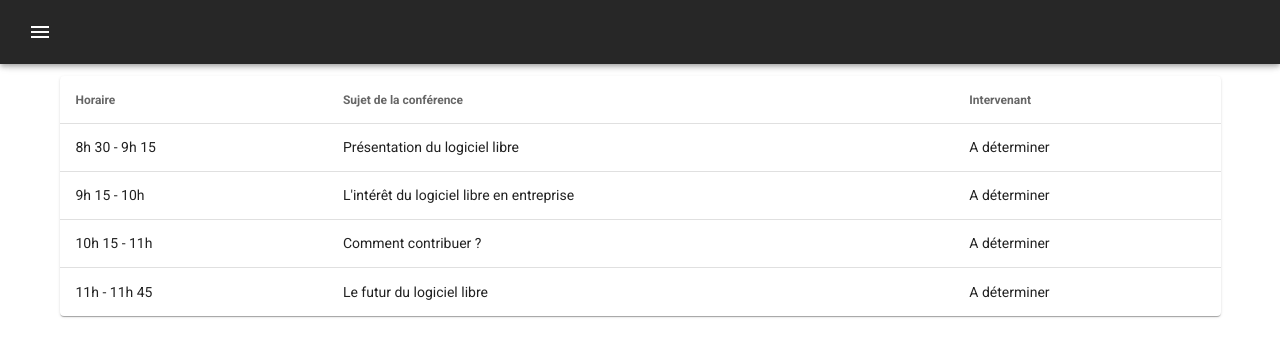
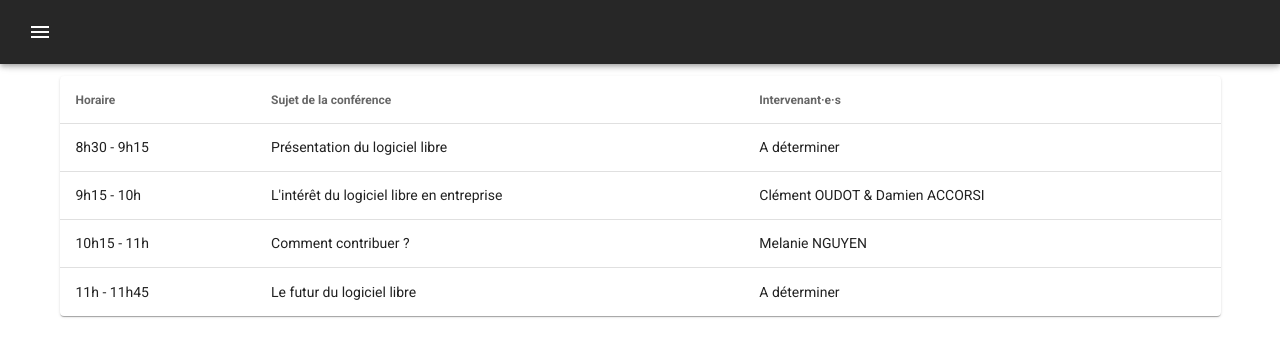
Before and after one commit to QuVil/openday-website, a Vue app: page /#/Planning in a window 1280 px wide. Shown: the top 356 px of the page. Built offline with nearby package versions, Linux system fonts and the light colour scheme.

Commit message:
planning updates and new logo

```diff
--- a/src/components/Planning.vue
+++ b/src/components/Planning.vue
@@ -23,28 +23,37 @@
             text: 'Horaire',
             align: 'start',
             value: 'name',
+            sortable: false
           },
-          { text: 'Sujet de la conférence', value: 'category' },
-          { text: "Intervenant", value: 'intervenant'}
+          {
+            text: 'Sujet de la conférence',
+            value: 'category',
+            sortable: false
+          },
+          {
+            text: "Intervenant·e·s",
+            value: 'intervenant',
+            sortable: false
+          }
         ],
         desserts: [
           {
-            name: '8h 30 - 9h 15',
+            name: '8h30 - 9h15',
             category: 'Présentation du logiciel libre',
             intervenant: 'A déterminer'
           },
           {
-            name: '9h 15 - 10h',
+            name: '9h15 - 10h',
             category: 'L\'intérêt du logiciel libre en entreprise',
-            intervenant: 'A déterminer'
+            intervenant: 'Clément OUDOT & Damien ACCORSI'
           },
           {
-            name: '10h 15 - 11h',
+            name: '10h15 - 11h',
             category: 'Comment contribuer ?',
-            intervenant: 'A déterminer'
+            intervenant: 'Melanie NGUYEN'
           },
           {
-            name: '11h - 11h 45',
+            name: '11h - 11h45',
             category: 'Le futur du logiciel libre',
             intervenant: 'A déterminer'
           },
```
Also changed, not shown: src/assets/logo.png.
